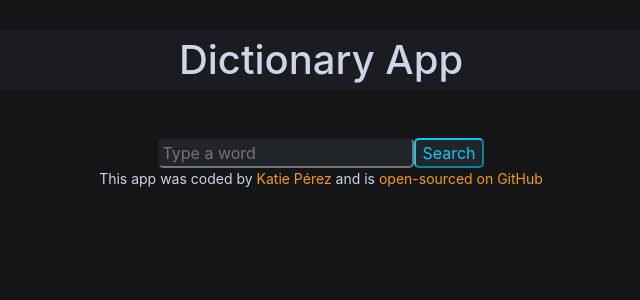
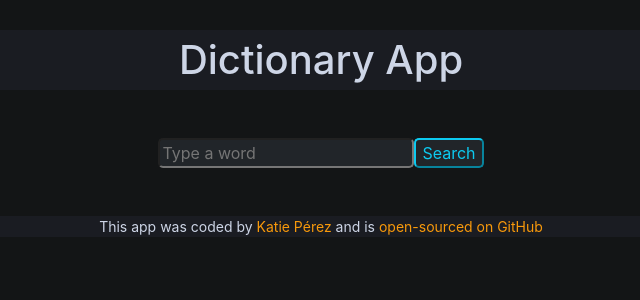
Before and after one commit to L0NExF0X/react-dictionary, a React (Create React App) app: page / in a window 1280 px wide. Shown: the top 300 px of the page, without its empty margins (319-959 px from the left). Built offline with nearby package versions, Linux system fonts and the light colour scheme.

Commit message:
Minor CSS changes

```diff
--- a/src/App.css
+++ b/src/App.css
@@ -14,6 +14,8 @@
 }
 
 .App-footer {
+  background-color: #1a1c22;
+  border-radius: 5px;
   font-size: 14px;
   text-align: center;
 }
--- a/src/App.js
+++ b/src/App.js
@@ -11,7 +11,7 @@ export default function App() {
         </header>
         <Dictionary />
       </div>
-      <footer className="App-footer">
+      <footer className="App-footer mt-5">
         <p>
           This app was coded by{" "}
           <a
--- a/src/Dictionary.css
+++ b/src/Dictionary.css
@@ -6,6 +6,7 @@
 .Dictionary form {
   display: flex;
   justify-content: center;
+  margin-bottom: 48px;
 }
 
 .Synonyms {
```
